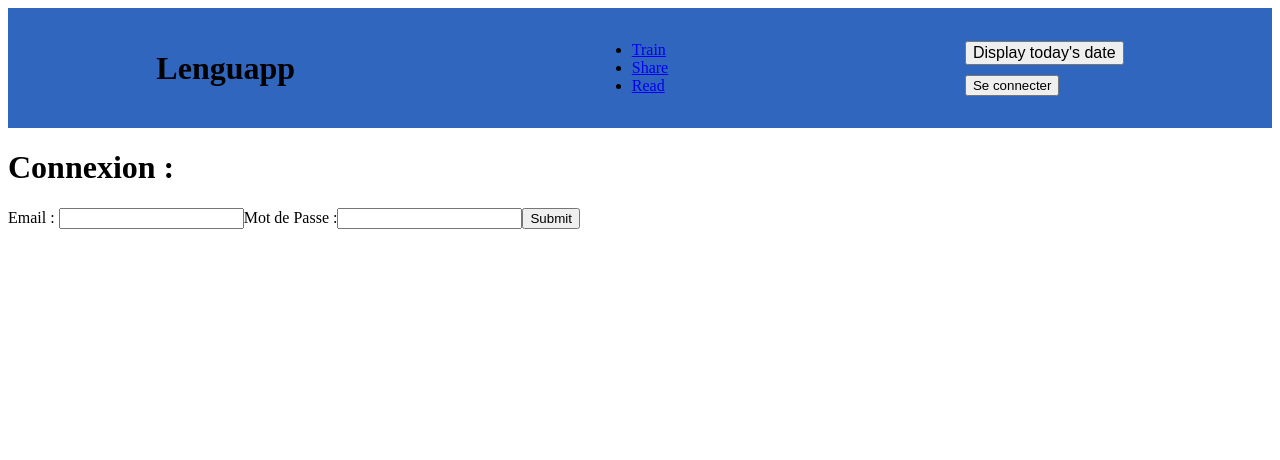
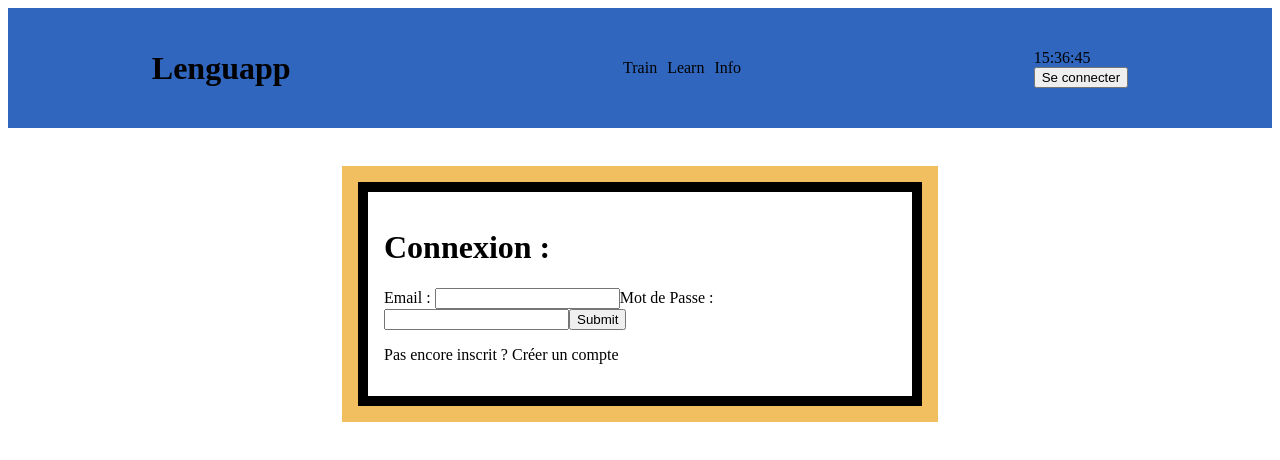
Before and after one commit to joanzafiarison/Lenguapp, a React (Create React App) app in the folder lenguapp/front/: page /signin in a window 1280 px wide. Shown: the top 460 px of the page. Built offline with nearby package versions, Linux system fonts and the light colour scheme.

Commit message:
exercise word flow ok

```diff
--- a/lenguapp/front/src/App.js
+++ b/lenguapp/front/src/App.js
@@ -2,8 +2,7 @@ import React from "react";
 import {
   BrowserRouter as Router,
   Switch,
-  Route,
-  Link
+  Route
 } from "react-router-dom";
 import Header from "./Components/Header";
 import SearchResult from "./Components/SearchResult"
@@ -20,12 +19,13 @@ export default class App extends React.Component {
     return (
     <Router>
       <Header/>
+      <div className="mainContainer">
       <Switch>
         <Route path="/users">
           <SearchResult/>
         </Route>
         <Route path="/user">
-          <UserProfile user_id = {3}/>
+          <UserProfile />
         </Route>
         <Route path="/train">
           <Train/>
@@ -40,6 +40,7 @@ export default class App extends React.Component {
           <Login/>
         </Router>
       </Switch>
+      </div>
     </Router>
     );
   }
--- a/lenguapp/front/src/Components/Header.js
+++ b/lenguapp/front/src/Components/Header.js
@@ -2,6 +2,21 @@ import React from 'react';
 import {Link} from "react-router-dom";
 
 export default class Header extends React.Component{
+    constructor(props){
+        super(props)
+        let options = {
+            timeZone:"Europe/Paris",
+            hour12 : false,
+            hour:  "2-digit",
+            minute: "2-digit",
+           second: "2-digit"
+         }
+        this.state = {
+            time : new Date().toLocaleTimeString("fr-FR",options)
+        }
+    }
+
+
     render() {
         return(
             <header>
@@ -14,24 +29,21 @@ export default class Header extends React.Component{
                             <Link to="/train">Train</Link>
                         </li>
                         <li>
-                        <Link to="/">Share</Link>
+                            <Link to="/courses">Learn</Link>
                         </li>
                         <li>
-                        <Link to ="/">Read</Link>
+                            <Link to ="/user">Info</Link>
                         </li>
                     </ul>
                 </nav>
                 <div id="admin">
                     <div id="date">
-                    <button type="button" className="btn">Display today's date</button>
+                    <div className="hour">{this.state.time}</div>
                     <div className="date"></div>
                     </div>
-                    <a href="/account">
                     <button id="account">
-                        Se connecter
+                        <Link to ="/signin">Se connecter</Link>
                     </button>
-                    </a>
-
                 </div>
             </header>
     )}
--- a/lenguapp/front/src/Container/Feed.js
+++ b/lenguapp/front/src/Container/Feed.js
@@ -16,7 +16,7 @@ export default class Feed extends React.Component {
     }
     render() {
         return(
-            <div id="feed">
+            <div id="feed" className="mainContainer">
                 {this.state.feed_content.map((post)=>
                     <PostItem/>
                 )}
--- a/lenguapp/front/src/Container/Login.js
+++ b/lenguapp/front/src/Container/Login.js
@@ -4,7 +4,7 @@ import React from "react"
 export default class Login extends React.Component {
     render() {
         return(
-            <div id="sign">
+            <div id="sign" className="mainElement">
                 <h1>Connexion : </h1>
                 <form method="post" action="http://localhost:5000/login">
                     <div className="form_container">
@@ -16,6 +16,9 @@ export default class Login extends React.Component {
                         </label>
                         <input type="submit" name="submit"  />
                     </div>
+                    <div className="second">
+                        <p>Pas encore inscrit ? Créer un <a href="signup">compte</a></p>
+                    </div>
                 </form>
             </div>
         )
--- a/lenguapp/front/src/Container/SignUp.js
+++ b/lenguapp/front/src/Container/SignUp.js
@@ -4,7 +4,7 @@ import React from "react"
 export default class SignUp extends React.Component {
     render() {
         return(
-            <div id="sign">
+            <div id="sign" className="mainElement">
                 <h1>Inscription</h1>
                 <form method="post" action="http://localhost:5000/register">
                     <div className="form_container">
--- a/lenguapp/front/src/Container/Train.js
+++ b/lenguapp/front/src/Container/Train.js
@@ -8,6 +8,8 @@ export default class TrainContainer extends React.Component {
         type :"Words",
         content : {},
         exercise_id : "6161a9798b8178d949a87657",
+        focus : "",
+        selected: [],
         cursor : 0
     };
     componentDidMount() {
@@ -16,33 +18,68 @@ export default class TrainContainer extends React.Component {
         })
     }
 
+    selectAndValidate(){
+             if (this.state.cursor == 4) {
+                    console.log("envoi des réponse ...")
+                    console.log("corrigé")
+                    console.log(this.state.selected)
+                    this.setState({
+                        cursor : 0,
+                        selected : [],
+                        focus : ""
+                    })
+            }
+            else{
+                this.setState({
+                    focus : "",
+                    selected : [...this.state.selected,{question : this.state.content.words[this.state.cursor] , answer :this.state.focus }],
+                    cursor : this.state.cursor + 1
+                })
+            }
+
+    }
+
+
+
 
     render () {
-        console.log("content")
-        console.log(this.state.content)
+        //console.log("content")
+        //console.log(this.state.content)
         const {words} = this.state.content
-        console.log(words)
+        //console.log(words)
+        console.log("focus "+this.state.focus)
+        console.log(this.state.selected)
 
         return(
-            <div id ="train_container">
+            <div id ="train_container" className="mainElement">
                 <div className="train_meta">
-                    <h1>Mot n°{this.state.cursor + 1}</h1>
-                    <p> Theme : {this.state.content.theme}</p>
+                    <p> N°{this.state.cursor + 1}</p>
+                    <p> THEME : {this.state.content.theme}</p>
                 </div>
 
+                {this.state.cursor < 4 ?
                     <div className="train_content">
                     {words == null ?
                             <span>loading...</span>
                             :
                             <div className="words">
                                 <h2>{words[this.state.cursor].word}</h2>
+                                <ul>
                                     {words[this.state.cursor].words.map((wd)=>(
-                                <li>{wd}</li>
+                                        <button className={ this.state.focus == wd ? 'choice focus' : 'choice'} key = {wd} onClick= {()=> this.setState({focus :  wd}) }>{wd}</button>
                                     ))}
+                                </ul>
                             </div>
                     }
                     </div>
-                <button disabled = {this.state.cursor == 3 ? true : false} onClick = {() => this.setState({cursor : this.state.cursor + 1})}>suivant !</button>
+                    :
+                    <div className="response_box">
+                        <p>Réponses envoyées</p>
+                    </div>
+                }
+                <div className="right_side">
+                    <button className="btn" disabled = {this.state.focus == "" ? true : false} onClick = {() => this.selectAndValidate()}>suivant !</button>
+                </div>
 
 
             </div>
--- a/lenguapp/front/src/Container/UserProfile.js
+++ b/lenguapp/front/src/Container/UserProfile.js
@@ -21,7 +21,7 @@ export default class UserProfile extends React.Component{
         const {info} = this.state
         console.log(this.state.info)
         return(
-            <div id="user_admin">
+            <div id="user_admin" className="mainElement" >
                 <div className="meta_info">
 
                     <h1>Mon Compte</h1>
--- a/lenguapp/front/src/index.css
+++ b/lenguapp/front/src/index.css
@@ -1,5 +1,14 @@
 body {
   font-size: 16px;
+}
+
+li {
+  list-style-type: none;
+}
+
+a {
+  text-decoration: none;
+  color :black
 }
 
 header {
@@ -8,12 +17,24 @@ header {
  align-items: center;
  height :15vh;
  background-color: #3066BE ;
+ margin-bottom: 3em;
+
 }
 
-.btn {
-font-size: inherit;
-margin-bottom: 10px;
+nav > ul {
+  display: flex;
+  width :10vw;
+  justify-content: space-around;
 }
+.mainContainer {
+  display:flex;
+  flex-direction: column;
+  justify-content: center;
+  align-items: center;
+
+}
+
+
 
 #hero {
 display: flex;
@@ -39,3 +60,56 @@ width:50%;
 padding:0.8em;
 margin:1.2em
 }
+
+.mainElement {
+  display:flex;
+  flex-direction: column;
+  width: 40vw;
+  margin: 1em;
+  padding:1em;
+  box-shadow: 0 0 0 10px black, 0 0 0 26px #f2bf60;
+}
+/*TRAIN*/
+
+
+.train_meta {
+  display :flex;
+  justify-content: space-between;
+}
+
+.words > h2 {
+  display :flex;
+  justify-content: center;
+}
+
+.words > ul {
+  display:flex;
+  flex-wrap :wrap;
+}
+
+.choice {
+  display: flex;
+  justify-content: center;
+  align-items: center;
+  font-size : 19px;
+  width: 260px;
+  height: 60px;
+  border: 1px solid black;
+  border-radius: 10px;
+  margin: 5px;
+}
+
+.focus {
+  background-color: green;
+}
+
+
+.right_side {
+  display:flex;
+  justify-content: flex-end;
+}
+
+.btn {
+    width: 80px;
+    height: 26px;
+}
--- a/lenguapp/front/src/styles.css
+++ b/lenguapp/front/src/styles.css
@@ -2,6 +2,7 @@
 body {
   font-size: 20px;
 }
+
 
 .users {
   list-style-type: none;
```
Lines whose indentation alone changed are shown as unchanged.
